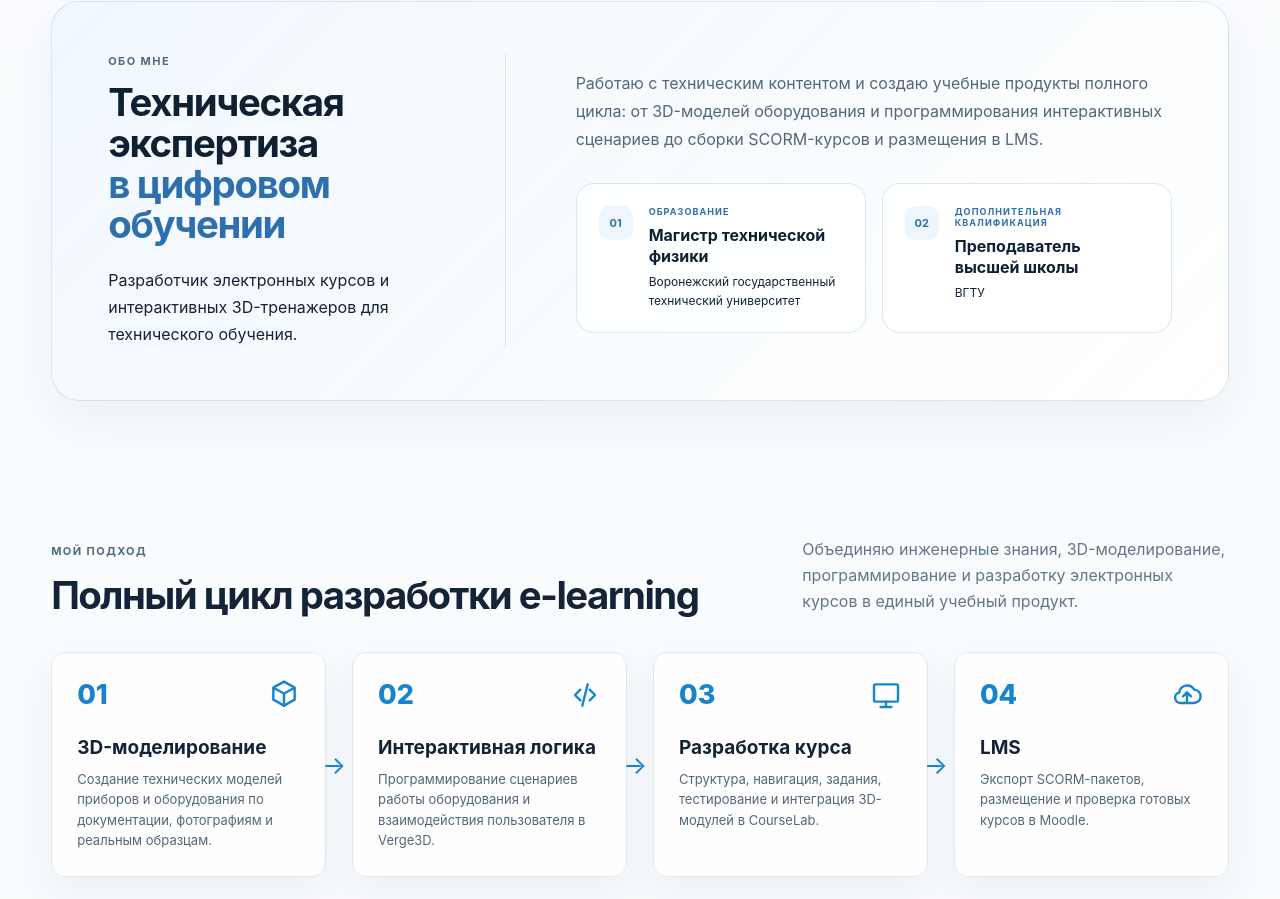
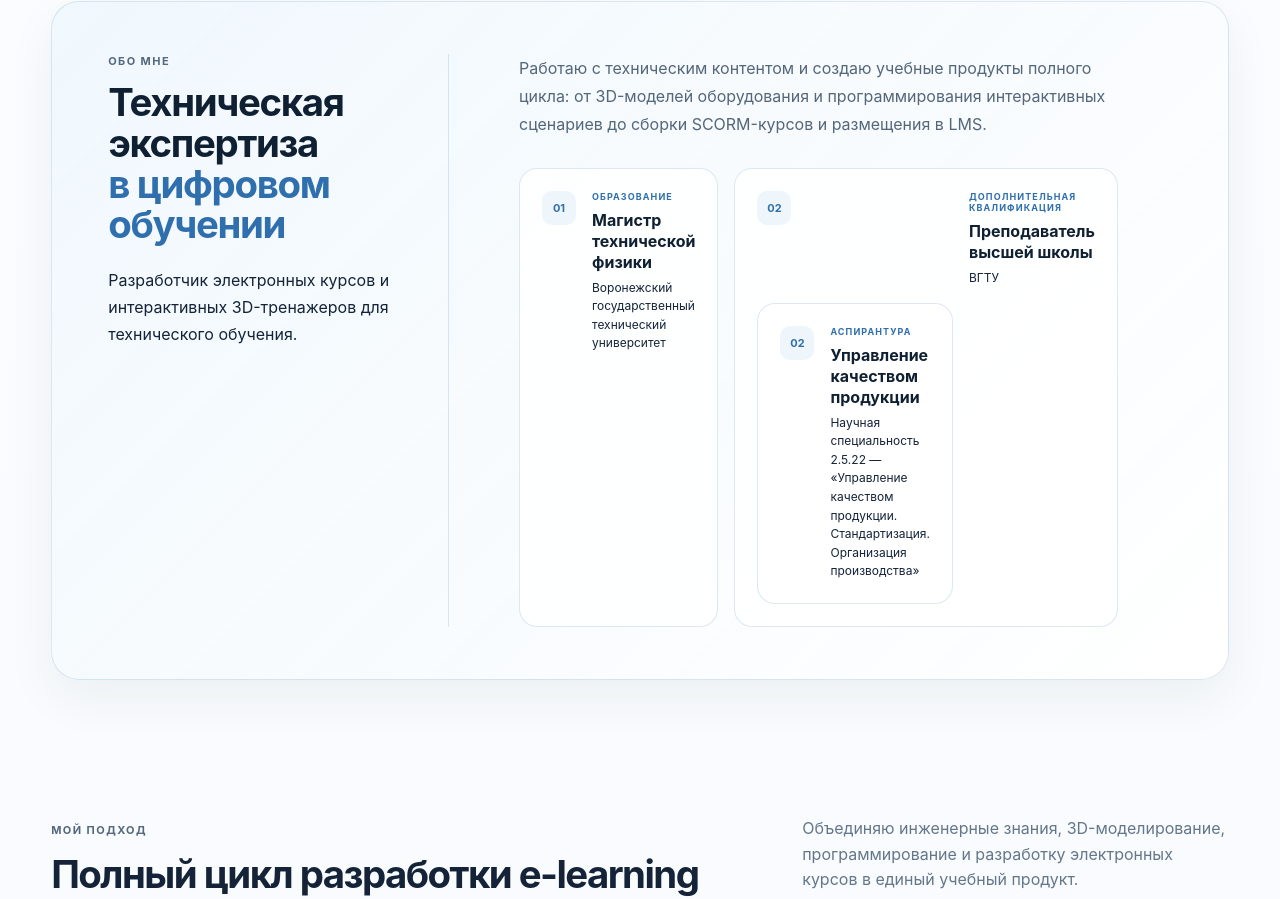
Before and after one commit to Mariketa/portfolio, a React (Vite) app: page / in a window 1280 px wide. Shown: the part 1055-1954 px from the top of the page. Built offline with nearby package versions, Linux system fonts and the light colour scheme.

Commit message:
Add postgraduate education

```diff
--- a/src/App.tsx
+++ b/src/App.tsx
@@ -497,6 +497,18 @@ function App() {
                     <h3>Преподаватель высшей школы</h3>
                     <p>ВГТУ</p>
                   </div>
+                  <div className="education-card">
+                    <span className="education-number">02</span>
+
+                    <div>
+                      <span className="education-label">АСПИРАНТУРА</span>
+                      <h3>Управление качеством продукции</h3>
+                      <p>
+                        Научная специальность 2.5.22 —
+                        «Управление качеством продукции. Стандартизация. Организация производства»
+                      </p>
+                    </div>
+                  </div>
                 </div>
               </div>
             </div>
--- a/src/styles.css
+++ b/src/styles.css
@@ -268,7 +268,7 @@ a:focus-visible, button:focus-visible { outline:3px solid rgba(24,132,204,.28);
 
 .about-education {
   display: grid;
-  grid-template-columns: repeat(2, 1fr);
+  grid-template-columns: repeat(3, 1fr);
   gap: 16px;
 }
 
@@ -363,6 +363,11 @@ a:focus-visible, button:focus-visible { outline:3px solid rgba(24,132,204,.28);
     border-bottom: 1px solid rgba(47, 111, 174, 0.16);
   }
 
+  .about-education {
+    grid-template-columns: 1fr;
+  }
+}
+@media (max-width: 1100px) {
   .about-education {
     grid-template-columns: 1fr;
   }
```
